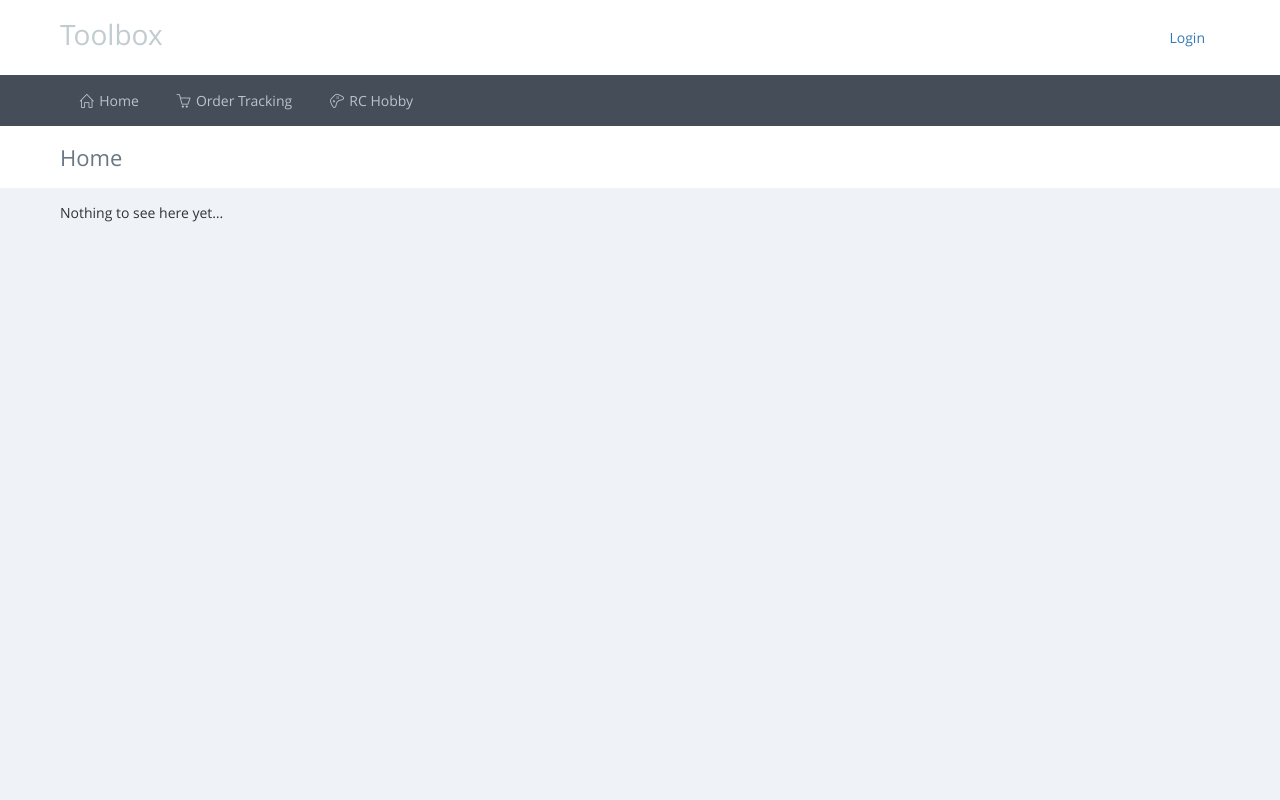
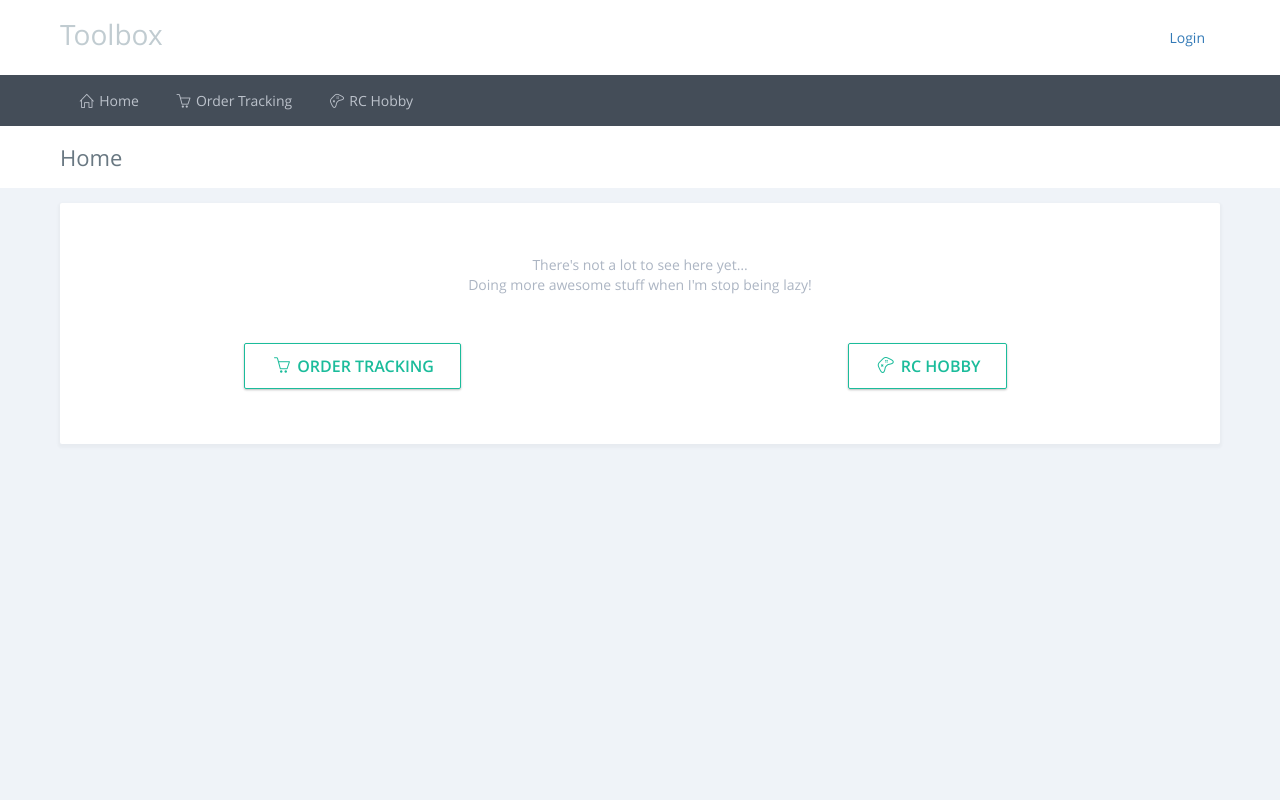
Before and after one commit to domibarton/toolbox, a Django app: template toolbox/toolbox/templates/toolbox/home.html in a window 1280 px wide. Run offline with Django 3.2, Linux system fonts and the light colour scheme; the template is opened without the code that fills it, so the values that code supplies are empty; some libraries are stand-ins or nearby versions.

Commit message:
STYLE: Updated home page

```diff
--- a/toolbox/toolbox/templates/toolbox/home.html
+++ b/toolbox/toolbox/templates/toolbox/home.html
@@ -5,5 +5,26 @@
 {% block page_title %}Home{% endblock %}
 
 {% block page_content %}
-    Nothing to see here yet…
+<div class="portlet light text-center">
+    <div class="font-grey-salsa margin-top-40 margin-bottom-40">
+        There's not a lot to see here yet…
+        <br>Doing more awesome stuff when I'm stop being lazy!
+    </div>
+    <div class="portlet-body margin-bottom-40">
+        <div class="row">
+            <div class="col-sm-6">
+                <a href="{% url 'ordertracking:list' %}" class="btn btn-lg btn-outline green-meadow">
+                    <i class="icon-basket"></i>
+                    Order Tracking
+                </a>
+            </div>
+            <div class="col-sm-6">
+                <a href="{% url 'rchobby:index' %}" class="btn btn-lg btn-outline green-meadow">
+                    <i class="icon-game-controller"></i>
+                    RC Hobby
+                </a>
+            </div>
+        </div>
+    </div>
+</div>
 {% endblock %}
```
